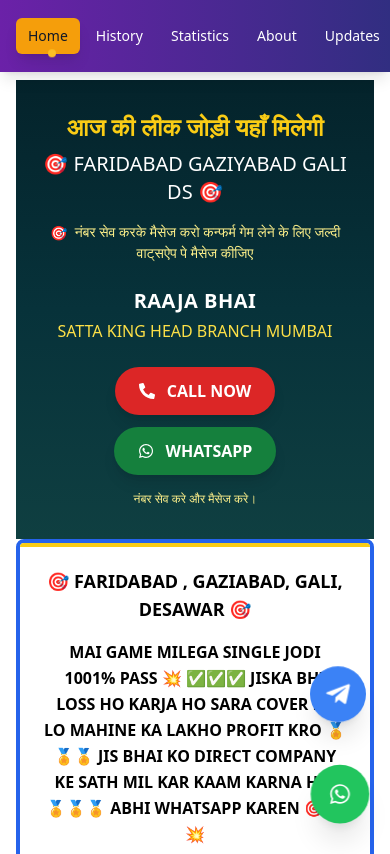
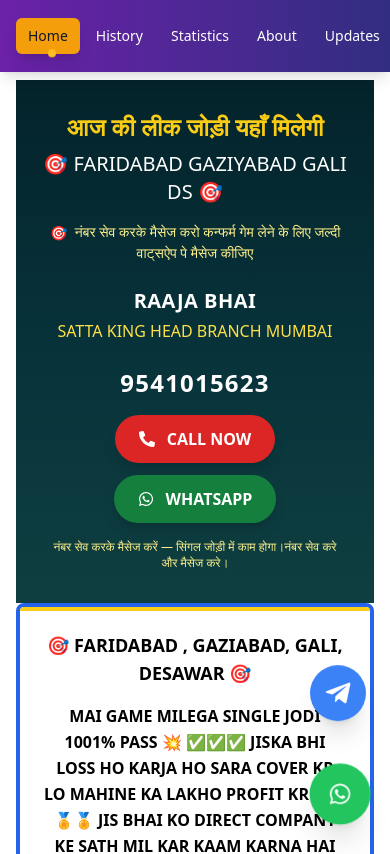
Before and after one commit to sahibhussain143/SattaKing, a React (Vite) app in the folder Frontend/: page / in a window 390 px wide. Shown: the top 854 px of the page. Built offline with nearby package versions, Linux system fonts and the light colour scheme.

Commit message:
code commit

```diff
--- a/Frontend/src/pages/Home/BannerOne.jsx
+++ b/Frontend/src/pages/Home/BannerOne.jsx
@@ -45,7 +45,7 @@
         <div className="mt-6 md:mt-8 flex flex-col sm:flex-row items-center justify-center gap-4">
 
           {/* Phone number (hidden on small screens) */}
-          <div className="hidden sm:block">
+          <div className="">
             <p className="text-white text-2xl sm:text-3xl md:text-4xl font-extrabold tracking-wider">
               {phone}
             </p>
@@ -77,10 +77,10 @@
 
         {/* Small note */}
         <p className="mt-4 text-yellow-200 text-xs sm:text-sm md:text-base max-w-3xl mx-auto px-4 sm:px-0">
-          <span className="hidden sm:inline">
+          <span className="">
             नंबर सेव करके मैसेज करें — सिंगल जोड़ी में काम होगा।
           </span>
-          <span className="sm:hidden">नंबर सेव करे और मैसेज करे।</span>
+          <span className="">नंबर सेव करे और मैसेज करे।</span>
         </p>
 
       </div>
```
